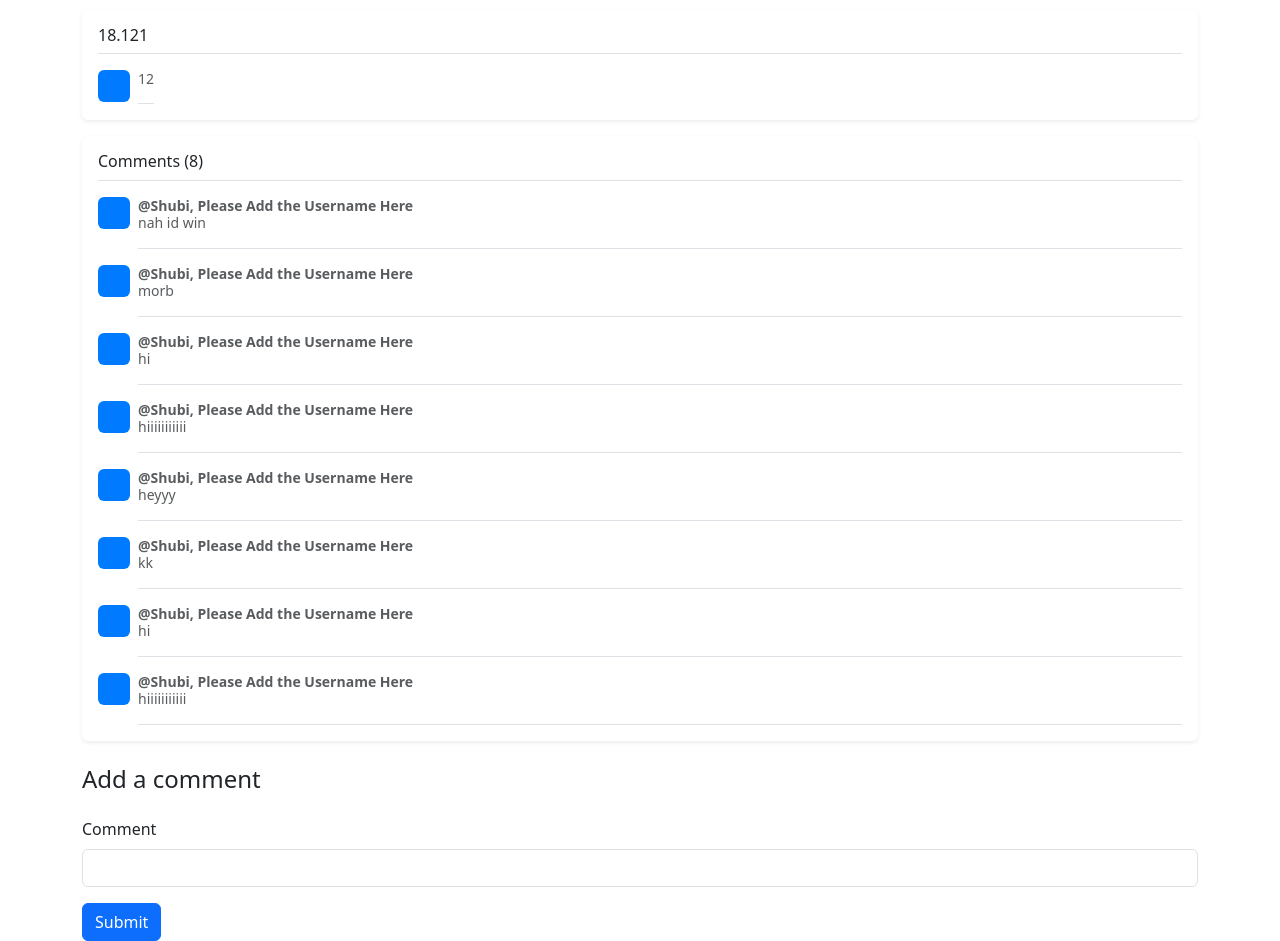
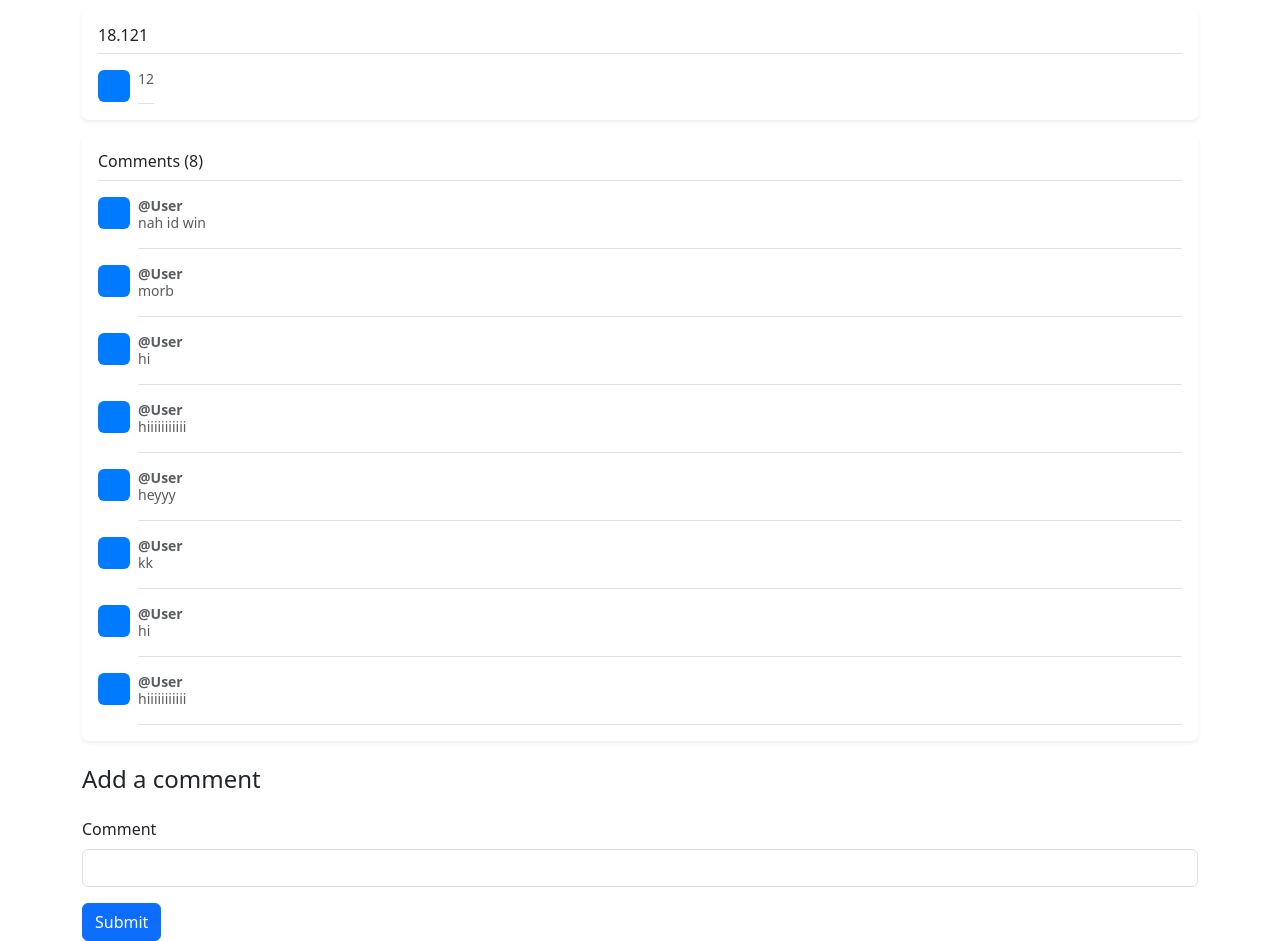
Before and after one commit to AFCTrackerProject/afc_fitness_tracker, a Flask app: template templates/forumpost.html in a window 1280 px wide. Shown: the part 229-1170 px from the top of the page. Run offline with Flask 3, Linux system fonts and the light colour scheme; the template is opened without the code that fills it: values that come from a table or form of the project are taken from there, others are empty; some libraries are stand-ins or nearby versions.

Commit message:
last touches

```diff
--- a/templates/forumpost.html
+++ b/templates/forumpost.html
@@ -12,7 +12,7 @@
   <body>
     <nav class="navbar navbar-expand-lg bg-body-tertiary">
         <div class="container-fluid">
-          <a class="navbar-brand" href="/">Return to Forum Home</a>
+          <a class="navbar-brand" href="/forum">Return to Forum Home</a>
           <button class="navbar-toggler" type="button" data-bs-toggle="collapse" data-bs-target="#navbarSupportedContent" aria-controls="navbarSupportedContent" aria-expanded="false" aria-label="Toggle navigation">
             <span class="navbar-toggler-icon"></span>
           </button>
@@ -72,7 +72,7 @@
               <svg class="bd-placeholder-img flex-shrink-0 me-2 rounded" width="32" height="32" xmlns="http://www.w3.org/2000/svg" role="img" aria-label="Placeholder: 32x32" preserveAspectRatio="xMidYMid slice" focusable="false"><title>Placeholder</title><rect width="100%" height="100%" fill="#007bff"></rect><text x="50%" y="50%" fill="#007bff" dy=".3em">32x32</text></svg>
               <div class="pb-3 mb-0 small lh-sm border-bottom w-100">
                 <div class="d-flex justify-content-between">
-                  <strong class="text-gray-dark">@Shubi, Please Add the Username Here</strong>
+                  <strong class="text-gray-dark">@User</strong>
                 </div>
                 <span class="d-block">{{comment.text}}</span>
               </div>
```
Also changed, not shown: instance/default.db.
